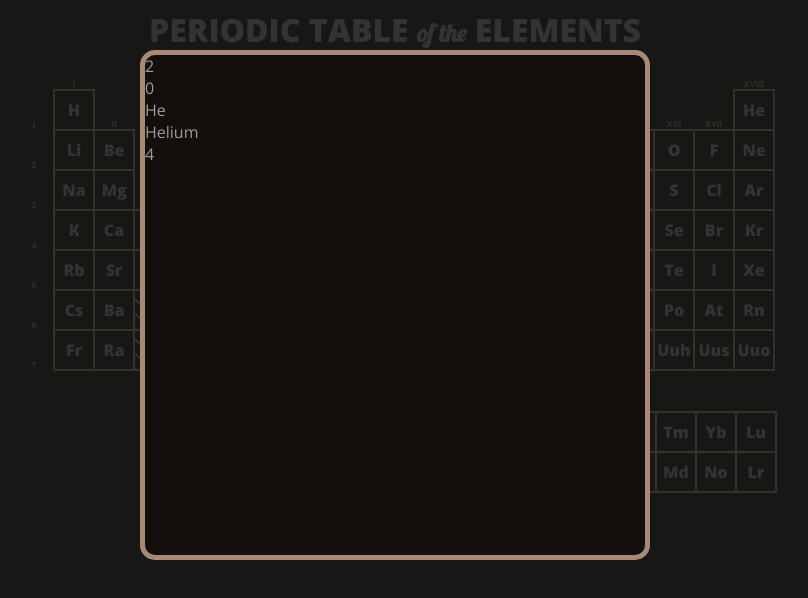
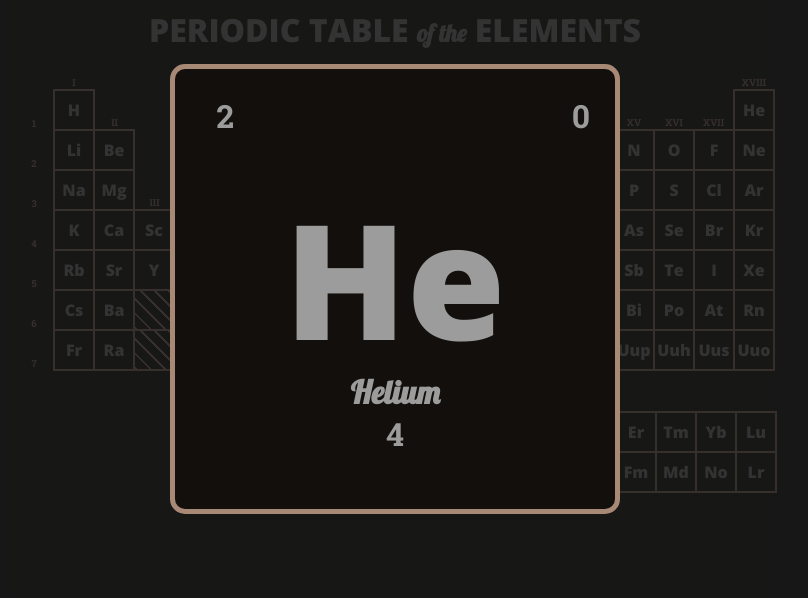
Before and after one commit to friendlyamigo/periodictable, a website: page src/jade/index.jade in a window 1280 px wide. Both pictures are taken after a click on the element "He". Shown: the whole page, without its empty margins (245-1053 px from the left). Drawn offline with nearby package versions, Linux system fonts and the light colour scheme; files that its build step writes are made by us from their sources; files whose address does not match are found by name.

Commit message:
finished?

```diff
--- a/dest/main.css
+++ b/dest/main.css
@@ -37,10 +37,28 @@ td {
 
 .heading {
   font-family: 'Roboto Slab', sans-serif;
-  font-weight: 700;
-  font-size: .5em;
+  font-weight: 800;
+  font-size: .6em;
   vertical-align: bottom;
   color: #a88976; }
+
+.symbol, .charge, .atomic-number, .additional, .name, .mass-number {
+  font-size: 2em;
+  font-weight: 800;
+  font-family: 'Roboto Slab', sans-serif; }
+
+.charge {
+  text-align: right; }
+
+.symbol {
+  font-family: 'Open Sans';
+  font-size: 10em; }
+
+.name {
+  font-family: 'Lobster', cursive; }
+
+a {
+  text-decoration: none; }
 
 td {
   width: 38px;
@@ -87,12 +105,36 @@ body {
   top: 0;
   bottom: 0;
   left: 0;
-  right: 0; }
+  right: 0;
+  text-align: center; }
 
 .element-info-card {
-  width: 500px;
-  height: 500px;
+  width: 440px;
+  height: 440px;
   border: 5px solid #a88976;
   border-radius: 15px;
   background-color: #130f0d;
-  margin: 50px auto; }
+  margin: 5% auto;
+  position: relative;
+  text-align: center; }
+  .element-info-card .atomic-number {
+    position: relative;
+    top: 25px;
+    left: 25px;
+    float: left;
+    width: 50px; }
+  .element-info-card .charge {
+    position: relative;
+    top: 25px;
+    right: 25px;
+    float: right;
+    width: 50px; }
+  .element-info-card .symbol {
+    position: relative;
+    top: 100px; }
+  .element-info-card .name {
+    position: relative;
+    top: 85px; }
+  .element-info-card .mass-number {
+    position: relative;
+    top: 85px; }
--- a/src/functions.js
+++ b/src/functions.js
@@ -59,11 +59,48 @@ function clearCard(){
 function populateInfoCard(active_element) {
   // grab info card
   var card = $('#element-overlay');
+  // get link
+  card.find('a').prop('href', tryElement(active_element['link']));
 
-  card.find('.atomic-number').append(active_element['atomic_number']);
-  card.find('.charge').append(active_element['charge']);
-  card.find('.symbol').append(active_element['symbol']);
-  card.find('.name').append(active_element['name']);
-  card.find('.mass-number').append(active_element['mass_number']);
+  card.find('.atomic-number').append(tryElement(active_element['atomic_number']));
+  card.find('.charge').append(formatCharges(tryElement(active_element['charge'])));
+  card.find('.symbol').append(tryElement(active_element['symbol']));
+  card.find('.name').append(tryElement(active_element['name']));
+  card.find('.mass-number').append(tryElement(active_element['mass_number']));
   // card.find('.additonal').append(active_element[]);
 };
+
+
+// formatter for the charges, make the charge have either a plus or minus sign
+function formatCharges(charges) {
+
+  if (charges.length > 1){
+
+    array = [];
+    for (var i in charges) {
+      if (charges[i] > 0) {
+        array[i] = '+' + charges[i] + '<br/>';
+      } else {
+        array[i] = charges[i] + '<br/>';
+      };
+    };
+    return array;
+
+  } else {
+    if (charges > 0) {
+      return '+' + charges + '<br/>';
+    } else {
+      return charges + '<br/>';
+    }
+  };
+};
+
+
+// try to see if attribute exists
+function tryElement(attr) {
+  if (attr == null) {
+    return "";
+  } else {
+    return attr;
+  }
+};
--- a/src/jade/index.jade
+++ b/src/jade/index.jade
@@ -28,14 +28,16 @@ html
           include rows/secondary-row-one.jade
           include rows/secondary-row-two.jade
 
-  #element-overlay
-    .element-info-card
-      .atomic-number
-      .charge
-      .symbol
-      .name
-      .mass-number
-      .additional
+    #element-overlay
+
+      .element-info-card
+        a(href="#")
+          .atomic-number
+          .charge
+          .symbol
+          .name
+          .mass-number
+          .additional
 
 
     script(src="jquery-2.1.4.min.js")
```
Also changed, not shown: dest/functions.js (+42 -5 lines), dest/index.html.
